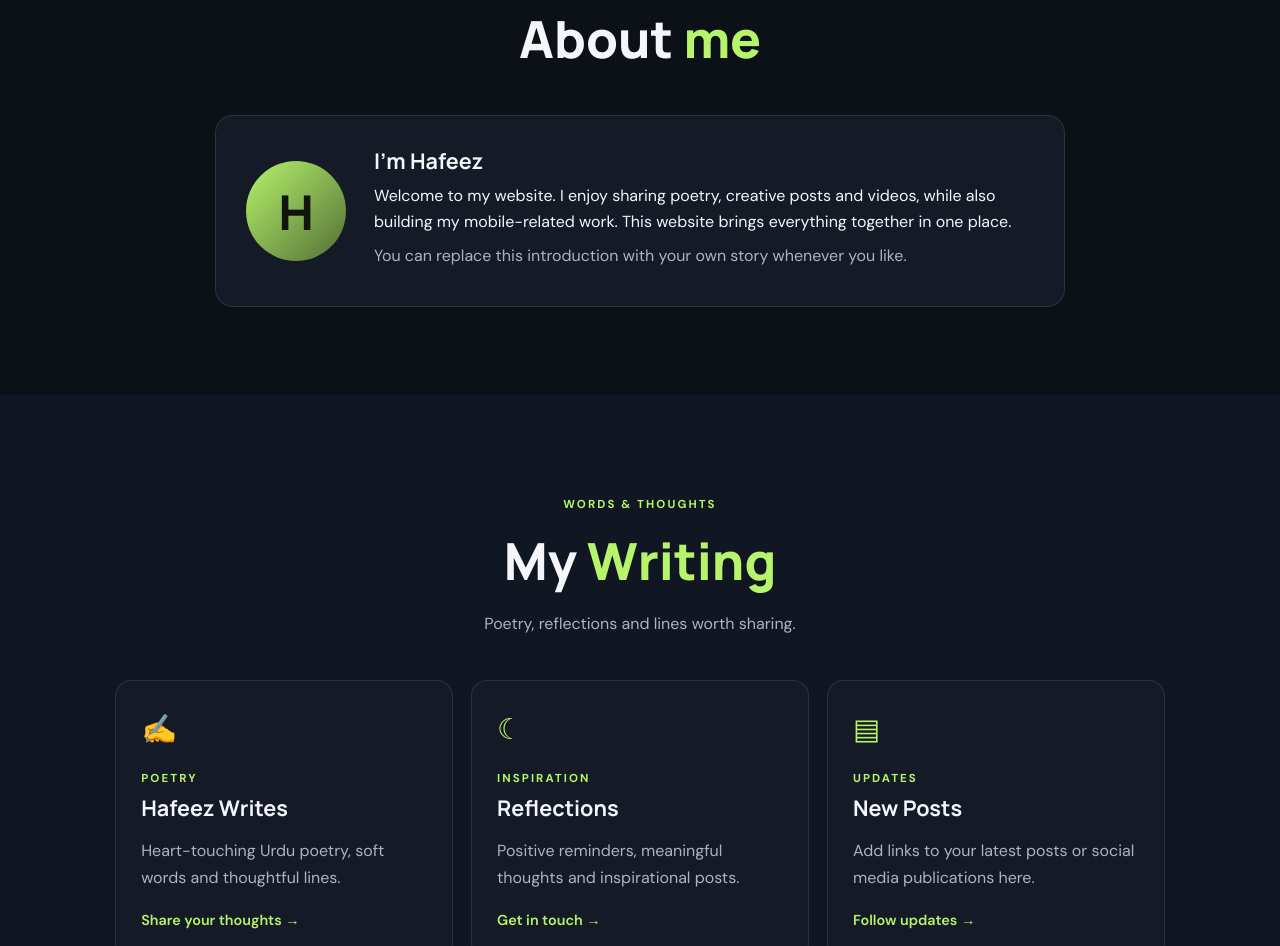
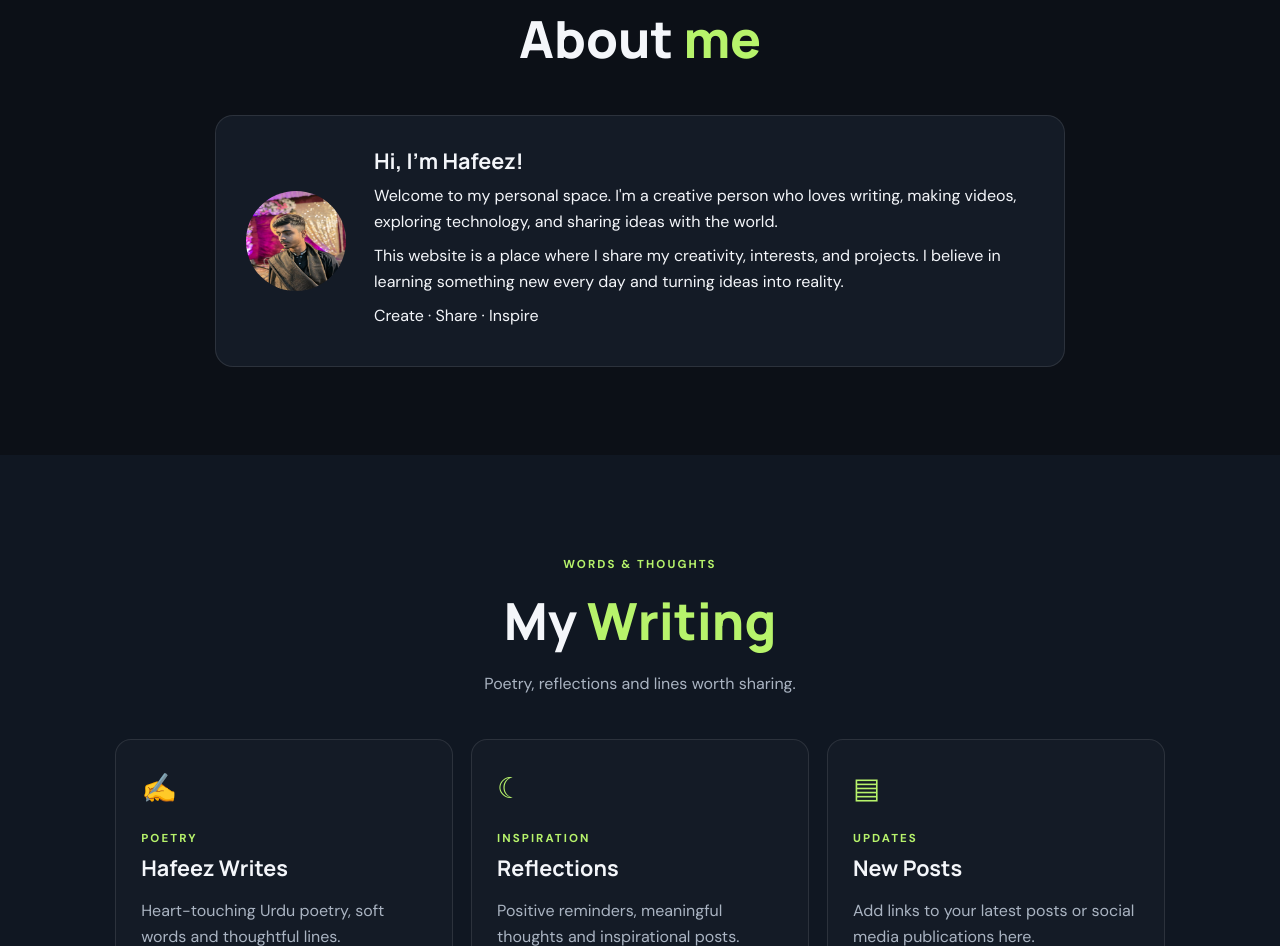
Before and after one commit to memonhafeez313-blip/hafeez-website, a plain HTML site: page index.html in a window 1280 px wide. Shown: the part 795-1741 px from the top of the page. Drawn offline with Linux system fonts and the light colour scheme.

Commit message:
Improve About Me section with profile photo and English introduction

```diff
--- a/index.html
+++ b/index.html
@@ -38,10 +38,12 @@
     <section class="intro section" id="about">
       <div class="section-heading"><p class="eyebrow">A LITTLE INTRODUCTION</p><h2>About <span>me</span></h2></div>
       <div class="intro-card">
-        <div class="avatar">H</div>
-        <div><h3>I'm Hafeez</h3>
-          <p>Welcome to my website. I enjoy sharing poetry, creative posts and videos, while also building my mobile-related work. This website brings everything together in one place.</p>
-          <p class="muted">You can replace this introduction with your own story whenever you like.</p>
+        <img class="avatar" src="hafeez-profile.jpeg" alt="Portrait of Hafeez">
+        <div>
+          <h3>Hi, I'm Hafeez!</h3>
+          <p>Welcome to my personal space. I'm a creative person who loves writing, making videos, exploring technology, and sharing ideas with the world.</p>
+          <p>This website is a place where I share my creativity, interests, and projects. I believe in learning something new every day and turning ideas into reality.</p>
+          <p class="about-signoff">Create · Share · Inspire</p>
         </div>
       </div>
     </section>
```
